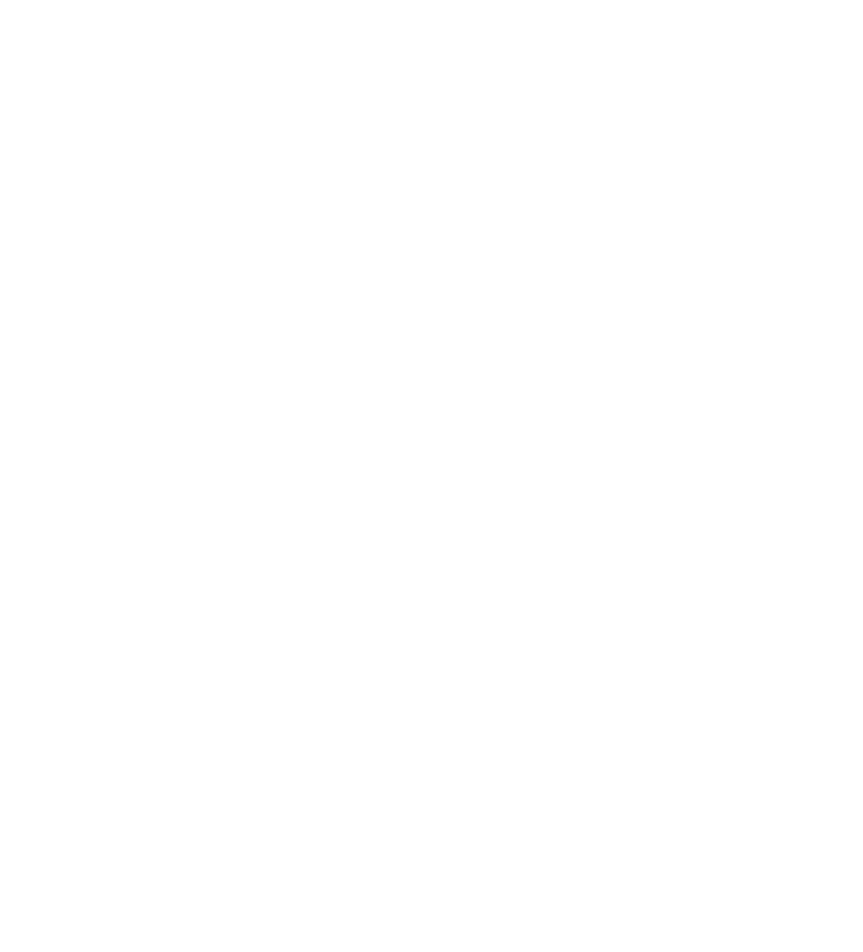
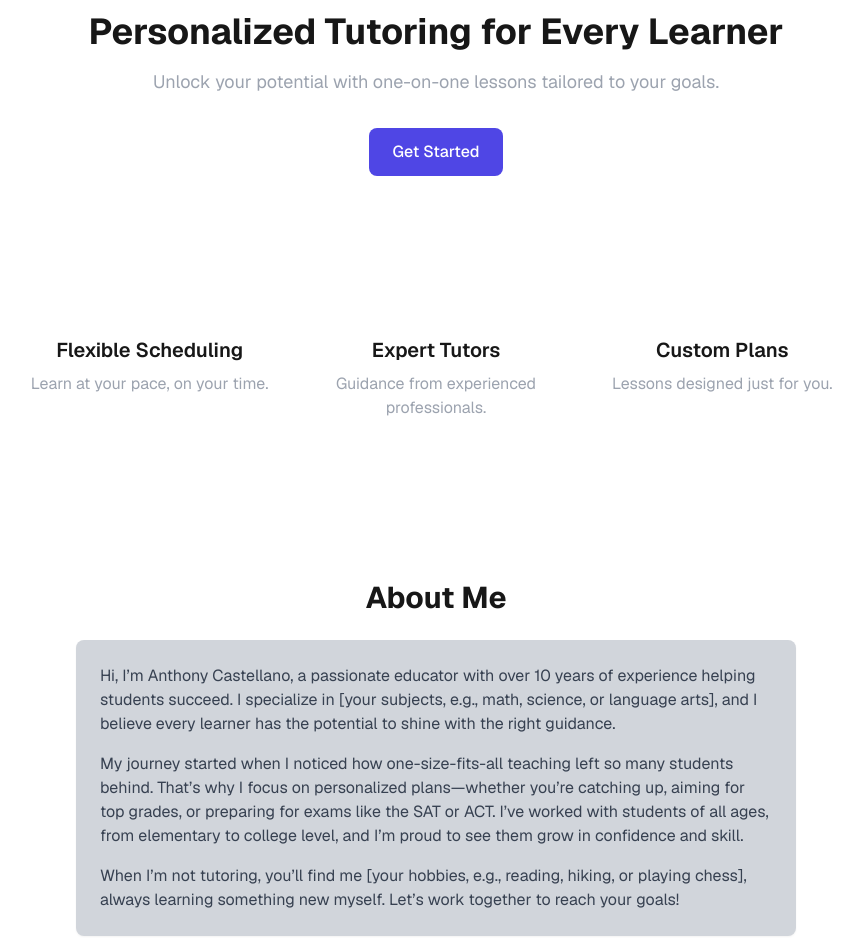
Before and after one commit to anthonycastellano/tutor-static-site, a Next.js app: page / in a window 1280 px wide. Shown: the part 260-1212 px from the top of the page, without its empty margins (204-1067 px from the left). Before the commit the page ends 800 px from the top, so only its background shows below. Built offline with nearby package versions, Linux system fonts and the light colour scheme.

Commit message:
add basic page elements

```diff
--- a/pages/index.tsx
+++ b/pages/index.tsx
@@ -1,4 +1,3 @@
-import Image from "next/image";
 import { Geist, Geist_Mono } from "next/font/google";
 
 const geistSans = Geist({
@@ -14,9 +13,69 @@
 export default function Home() {
   return (
     <div
-      className={`${geistSans.variable} ${geistMono.variable} grid grid-rows-[20px_1fr_20px] items-center justify-items-center min-h-screen p-8 pb-20 gap-16 sm:p-20 font-[family-name:var(--font-geist-sans)]`}
+      className={`${geistSans.variable} ${geistMono.variable} flex flex-col items-center justify-center min-h-screen p-8 pb-20 gap-16 sm:p-20 font-[family-name:var(--font-geist-sans)]`}
     >
-      Hello
+      <header className="w-full text-white py-4">
+        <div className="max-w-3xl mx-auto px-6 items-center justify-center flex flex-row">
+          <h1 className="text-5xl font-bold ">Castellano Coding</h1>
+        </div>
+      </header>
+
+      <main className="text-center px-6 py-12 max-w-3xl">
+        <h1 className="text-4xl md:text-4xl font-bold mb-4">
+          Personalized Tutoring for Every Learner
+        </h1>
+        <p className="text-lg text-gray-400 mb-8">
+          Unlock your potential with one-on-one lessons tailored to your goals.
+        </p>
+        <a
+          href="/signup"
+          className="inline-block bg-indigo-600 text-white font-medium py-3 px-6 rounded-lg hover:bg-indigo-700 transition duration-200"
+        >
+          Get Started
+        </a>
+      </main>
+
+      <section className="flex flex-col md:flex-row gap-8 px-6 py-12 text-center">
+        <div className="flex-1">
+          <h3 className="text-xl font-semibold mb-2">Flexible Scheduling</h3>
+          <p className="text-gray-400">Learn at your pace, on your time.</p>
+        </div>
+        <div className="flex-1">
+          <h3 className="text-xl font-semibold mb-2">Expert Tutors</h3>
+          <p className="text-gray-400">Guidance from experienced professionals.</p>
+        </div>
+        <div className="flex-1">
+          <h3 className="text-xl font-semibold mb-2">Custom Plans</h3>
+          <p className="text-gray-400">Lessons designed just for you.</p>
+        </div>
+      </section>
+
+      <section className="w-full max-w-3xl px-6 py-12">
+        <h2 className="text-3xl font-bold mb-6 text-center">About Me</h2>
+        <div className="bg-gray-300 p-6 rounded-lg shadow-sm text-gray-700">
+          <p className="mb-4">
+            Hi, I’m Anthony Castellano, a passionate educator with over 10 years of experience helping students
+            succeed. I specialize in [your subjects, e.g., math, science, or language arts], and I
+            believe every learner has the potential to shine with the right guidance.
+          </p>
+          <p className="mb-4">
+            My journey started when I noticed how one-size-fits-all teaching left so many students
+            behind. That’s why I focus on personalized plans—whether you’re catching up, aiming for
+            top grades, or preparing for exams like the SAT or ACT. I’ve worked with students of all
+            ages, from elementary to college level, and I’m proud to see them grow in confidence and
+            skill.
+          </p>
+          <p>
+            When I’m not tutoring, you’ll find me [your hobbies, e.g., reading, hiking, or playing
+            chess], always learning something new myself. Let’s work together to reach your goals!
+          </p>
+        </div>
+      </section>
+
+      <footer className="text-gray-500 text-sm py-6">
+        <p>&copy; 2025 Tutoring Services. All rights reserved.</p>
+      </footer>
     </div>
   );
 }
```
